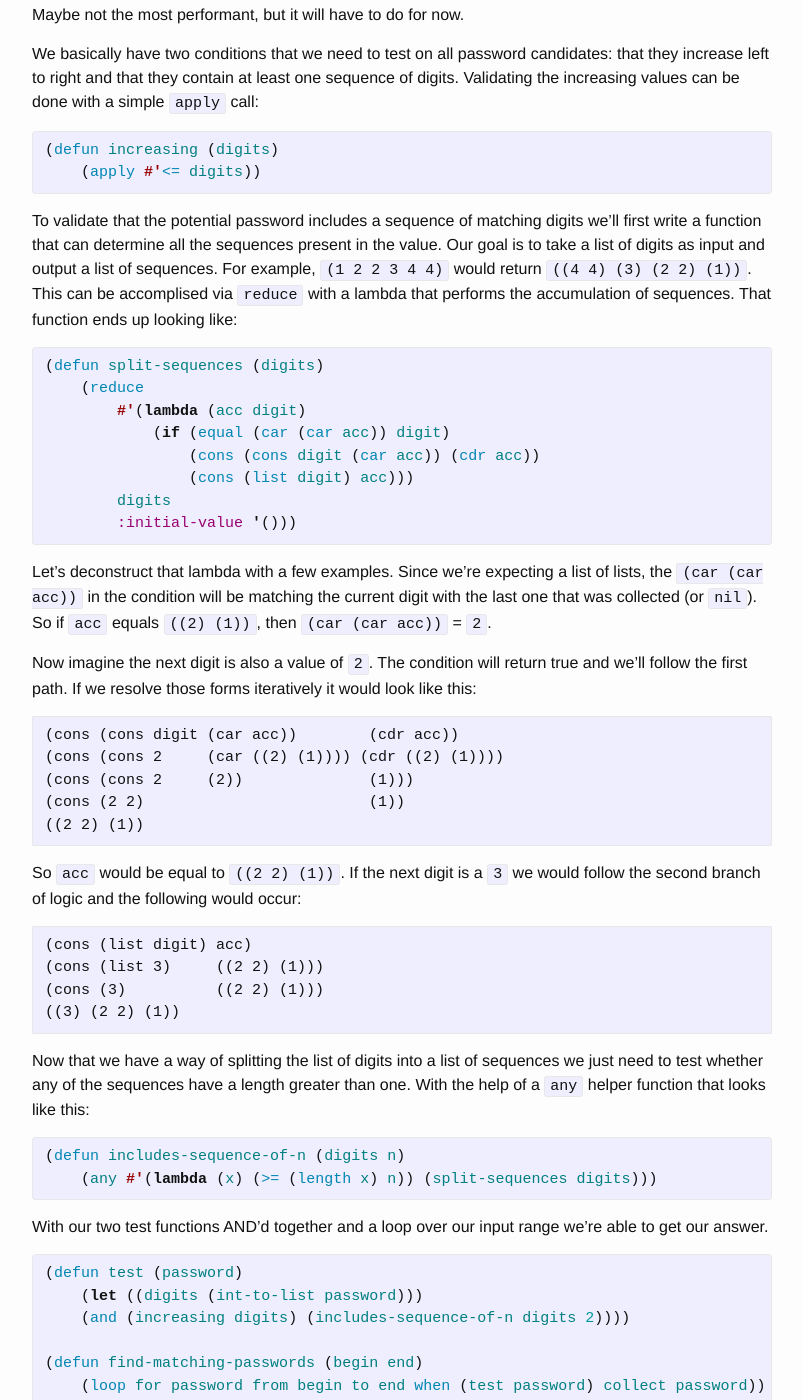
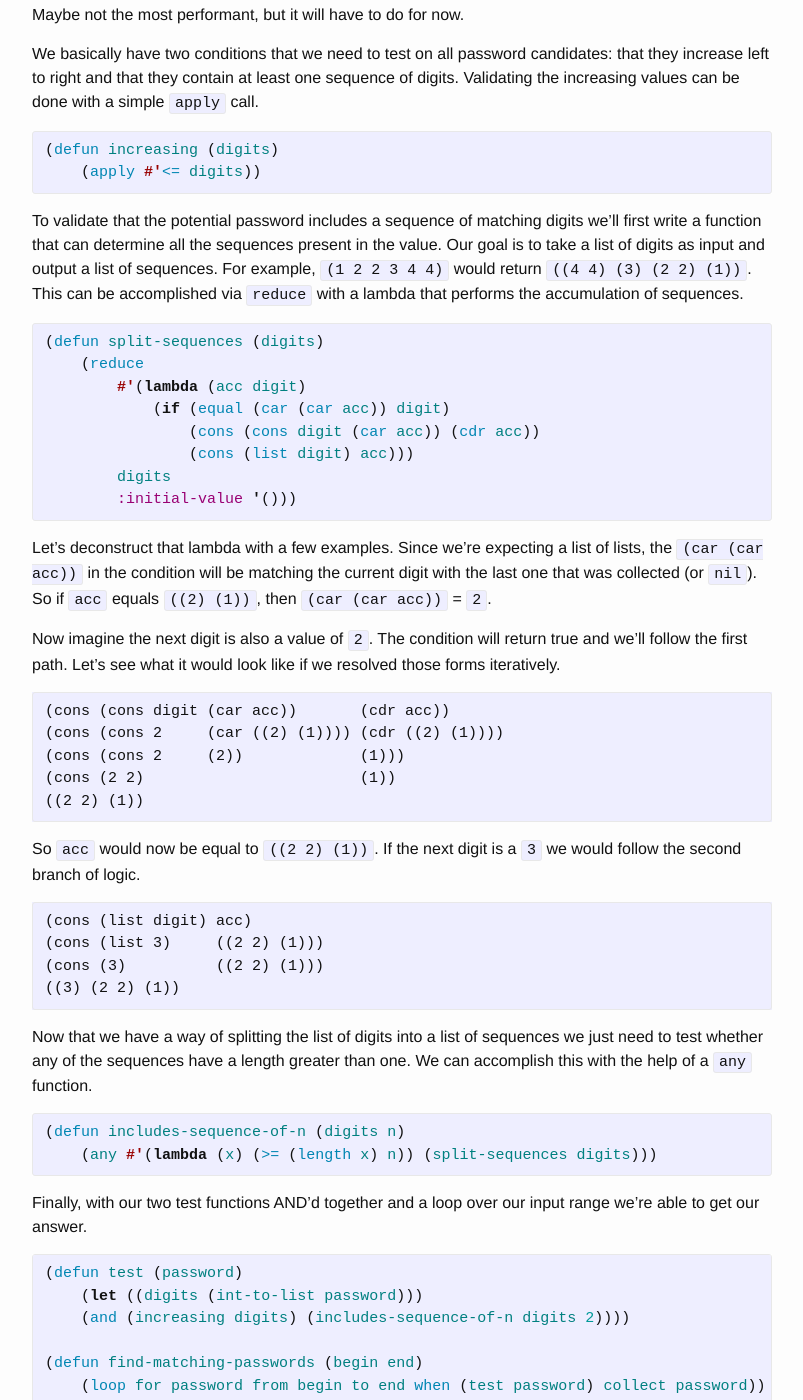
Before and after one commit to mattherman/website, a Jekyll site: the page built from _posts/2019-12-11-aoc-day-4.markdown, in a window 1280 px wide and 1400 px high, scrolled down 524 px. Shown: the whole window, without its empty margins (238-1041 px from the left). Built offline with Jekyll 4.4.1, drawn with Linux system fonts in a browser that asks for light colours; some of the changed text lies outside the part shown.

Commit message:
Small improvements to day 4

````diff
--- a/_posts/2019-12-11-aoc-day-4.markdown
+++ b/_posts/2019-12-11-aoc-day-4.markdown
@@ -8,7 +8,7 @@ tags: [aoc, lisp, programming]
 
 If the length of the puzzle description is at all correlated with difficulty, this one should be pretty simple. The goal is to identify "passwords" that meet specific requirements. The passwords must be six numeric digits long, each digit must be greater than or equal to the previous one, and there must be at least two adjacent digits that are equal to each other. For example, `122345` would be valid but `123456` and `123324` would not. We are also given a specific range of numbers to search as input.
 
-The first thing we will want to do is split the numbers into a collection of digits in order to perform operations on them more easily. I figure there should be a simpler way to do this, but the best I found involved converting the number to a string, looping over the characters, and converting each individual character back to an integer:
+The first thing we will want to do is split the numbers into a collection of digits in order to perform operations on them more easily. I figure there should be a simpler way to do this, but the best I found involved converting the number to a string, looping over the characters, and converting each individual character back to an integer.
 
 {% highlight lisp %}
 (defun int-to-list (val)
@@ -17,14 +17,14 @@ The first thing we will want to do is split the numbers into a collection of dig
 
 Maybe not the most performant, but it will have to do for now.
 
-We basically have two conditions that we need to test on all password candidates: that they increase left to right and that they contain at least one sequence of digits. Validating the increasing values can be done with a simple `apply` call:
+We basically have two conditions that we need to test on all password candidates: that they increase left to right and that they contain at least one sequence of digits. Validating the increasing values can be done with a simple `apply` call.
 
 {% highlight lisp %}
 (defun increasing (digits)
     (apply #'<= digits))
 {% endhighlight %}
 
-To validate that the potential password includes a sequence of matching digits we'll first write a function that can determine all the sequences present in the value. Our goal is to take a list of digits as input and output a list of sequences. For example, `(1 2 2 3 4 4)` would return `((4 4) (3) (2 2) (1))`. This can be accomplised via `reduce` with a lambda that performs the accumulation of sequences. That function ends up looking like:
+To validate that the potential password includes a sequence of matching digits we'll first write a function that can determine all the sequences present in the value. Our goal is to take a list of digits as input and output a list of sequences. For example, `(1 2 2 3 4 4)` would return `((4 4) (3) (2 2) (1))`. This can be accomplished via `reduce` with a lambda that performs the accumulation of sequences.
 
 {% highlight lisp %}
 (defun split-sequences (digits)
@@ -39,17 +39,17 @@ To validate that the potential password includes a sequence of matching digits w
 
 Let's deconstruct that lambda with a few examples. Since we're expecting a list of lists, the `(car (car acc))` in the condition will be matching the current digit with the last one that was collected (or `nil`). So if `acc` equals `((2) (1))`, then `(car (car acc))` = `2`.
 
-Now imagine the next digit is also a value of `2`. The condition will return true and we'll follow the first path. If we resolve those forms iteratively it would look like this:
+Now imagine the next digit is also a value of `2`. The condition will return true and we'll follow the first path. Let's see what it would look like if we resolved those forms iteratively.
 
 ```
-(cons (cons digit (car acc))        (cdr acc))
+(cons (cons digit (car acc))       (cdr acc))
 (cons (cons 2     (car ((2) (1)))) (cdr ((2) (1))))
-(cons (cons 2     (2))              (1)))
-(cons (2 2)                         (1))
+(cons (cons 2     (2))             (1)))
+(cons (2 2)                        (1))
 ((2 2) (1))
 ```
 
-So `acc` would be equal to `((2 2) (1))`. If the next digit is a `3` we would follow the second branch of logic and the following would occur:
+So `acc` would now be equal to `((2 2) (1))`. If the next digit is a `3` we would follow the second branch of logic.
 
 ```
 (cons (list digit) acc)
@@ -58,14 +58,14 @@ So `acc` would be equal to `((2 2) (1))`. If the next digit is a `3` we would fo
 ((3) (2 2) (1))
 ```
 
-Now that we have a way of splitting the list of digits into a list of sequences we just need to test whether any of the sequences have a length greater than one. With the help of a `any` helper function that looks like this:
+Now that we have a way of splitting the list of digits into a list of sequences we just need to test whether any of the sequences have a length greater than one. We can accomplish this with the help of a `any` function.
 
 {% highlight lisp %}
 (defun includes-sequence-of-n (digits n)
     (any #'(lambda (x) (>= (length x) n)) (split-sequences digits)))
 {% endhighlight %}
 
-With our two test functions AND'd together and a loop over our input range we're able to get our answer.
+Finally, with our two test functions AND'd together and a loop over our input range we're able to get our answer.
 
 {% highlight lisp %}
 (defun test (password)
@@ -81,7 +81,7 @@ With our two test functions AND'd together and a loop over our input range we're
 
 The follow up exercise only requires us to change a single line of code. The new requirement is that the sequence of two matching digits cannot be part of a larger sequence. For example, `122234` would be invalid but `122333` would be fine.
 
-In order to test this we update our `includes-sequence-of-n` function to require a sequence of exactly two digits:
+In order to test this we update our `includes-sequence-of-n` function to require a sequence of exactly two digits.
 
 {% highlight lisp %}
 (defun includes-sequence-of-n (digits n)
````
